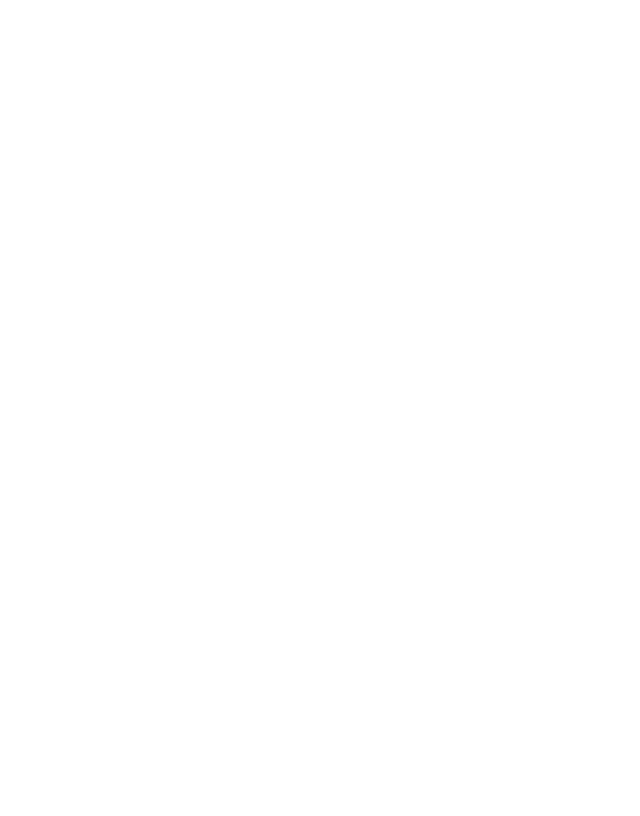
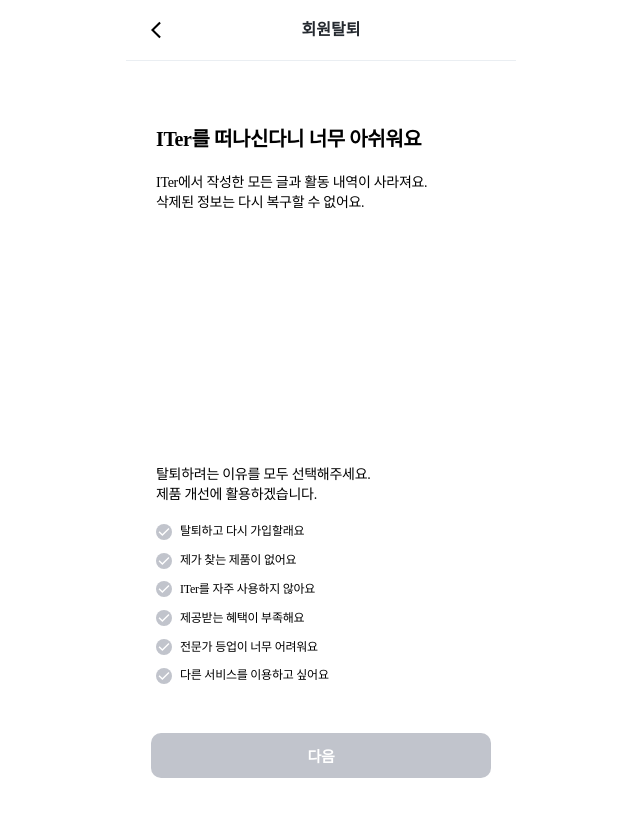
Before and after one commit to BETTER-iTER/Web, a React (Vite) app in the folder iTER/: page /user/delete in a window 1280 px wide. Before the commit this address had no page. Shown: the top 816 px of the page, without its empty margins (319-959 px from the left). Built offline with nearby package versions, Linux system fonts and the light colour scheme; a web font is replaced by a local one.

Commit message:
feat#64 수정

```diff
--- a/iTER/src/App.tsx
+++ b/iTER/src/App.tsx
@@ -30,7 +30,7 @@
       <Route path="/search/review/:id" element={<ReviewDetail />} />
       <Route path="/user/profile/:id" element={<Profile />} />
       <Route path="/onboading" element={<Onboading />} />
-      <Route path="/userdelete" element={<DeleteUser />} />
+      <Route path="/user/delete" element={<DeleteUser />} />
     </Routes>
   );
 }
--- a/iTER/src/pages/user/DeleteUser.tsx
+++ b/iTER/src/pages/user/DeleteUser.tsx
@@ -4,7 +4,6 @@
 import { styled } from "../../../stitches.config";
 import CheckCircle from "../../assets/icon/CheckCircle.svg?react";
 import Button from "../../component/common/Button";
-import Modalwith2button from "../../component/common/Modalwith2button";
 import { ModalSelect } from "../../component/common/Modalwith2button";
 
 type SelectedOptions = {
@@ -54,33 +53,33 @@
 
                 <Options>
                     <Terms onClick={() => handleOptionClick('option1')} check={selectedOptions['option1']}>
-                        <CheckCircle fill={selectedOptions['option1']? '#8787F4' : '#C1C4CC'} />
-                        <Caption2>탈퇴하고 다시 가입할래요</Caption2>
+                        <CheckCircle fill={selectedOptions['option1']? '#4C4E554' : '#C1C4CC'} />
+                        <Tlay><Caption2>탈퇴하고 다시 가입할래요</Caption2></Tlay>
                     </Terms>
-
+                    <div style={{marginTop: "10px"}} />
                     <Terms onClick={() => handleOptionClick('option2')} check={selectedOptions['option2']}>
-                        <CheckCircle fill={selectedOptions['option2'] ? '#8787F4' : '#C1C4CC'} />
-                        <Caption2>제가 찾는 제품이 없어요</Caption2>
+                        <CheckCircle fill={selectedOptions['option2'] ? '#4C4E554' : '#C1C4CC'} />
+                        <Tlay><Caption2>제가 찾는 제품이 없어요</Caption2></Tlay>
                     </Terms>
-
+                    <div style={{marginTop: "10px"}} />
                     <Terms onClick={() => handleOptionClick('option3')} check={selectedOptions['option3']}>
-                        <CheckCircle fill={selectedOptions['option3'] ? '#8787F4' : '#C1C4CC'} />
-                        <Caption2>ITer를 자주 사용하지 않아요</Caption2>
+                        <CheckCircle fill={selectedOptions['option3'] ? '#4C4E554' : '#C1C4CC'} />
+                        <Tlay><Caption2>ITer를 자주 사용하지 않아요</Caption2></Tlay>
                     </Terms>
-
+                    <div style={{marginTop: "10px"}} />
                     <Terms onClick={() => handleOptionClick('option4')} check={selectedOptions['option4']}>
-                        <CheckCircle fill={selectedOptions['option4'] ? '#8787F4' : '#C1C4CC'} />
-                        <Caption2>제공받는 혜택이 부족해요</Caption2>
+                        <CheckCircle fill={selectedOptions['option4'] ? '#4C4E554' : '#C1C4CC'} />
+                        <Tlay><Caption2>제공받는 혜택이 부족해요</Caption2></Tlay>
                     </Terms>
-
+                    <div style={{marginTop: "10px"}} />
                     <Terms onClick={() => handleOptionClick('option5')} check={selectedOptions['option5']}>
-                        <CheckCircle fill={selectedOptions['option5'] ? '#8787F4' : '#C1C4CC'} />
-                        <Caption2>전문가 등업이 너무 어려워요</Caption2>
+                        <CheckCircle fill={selectedOptions['option5'] ? '#4C4E554' : '#C1C4CC'} />
+                        <Tlay><Caption2>전문가 등업이 너무 어려워요</Caption2></Tlay>
                     </Terms>
-
+                    <div style={{marginTop: "10px"}} />
                     <Terms onClick={() => handleOptionClick('option6')} check={selectedOptions['option6']}>
-                        <CheckCircle fill={selectedOptions['option6'] ? '#8787F4' : '#C1C4CC'} />
-                        <Caption2>다른 서비스를 이용하고 싶어요</Caption2>
+                        <CheckCircle fill={selectedOptions['option6'] ? '#4C4E554' : '#C1C4CC'} />
+                        <Tlay><Caption2>다른 서비스를 이용하고 싶어요</Caption2></Tlay>
                     </Terms>
                 </Options>
 
@@ -109,7 +108,7 @@
 
 const Text = styled("div", {
     position: "relative",
-    top: "158px",
+    top: "64px",
     left: "30px",
 })
 
@@ -133,7 +132,7 @@
           color: '$Gray50',
         },
         false: {
-          color: '$Gray20',
+          color: '$Gray50',
         },
       },
     },
@@ -147,3 +146,7 @@
     marginTop: "49px",
     marginLeft: "-5px",
 });
+
+const Tlay = styled("div", {
+    marginLeft: "4px",
+})
```
